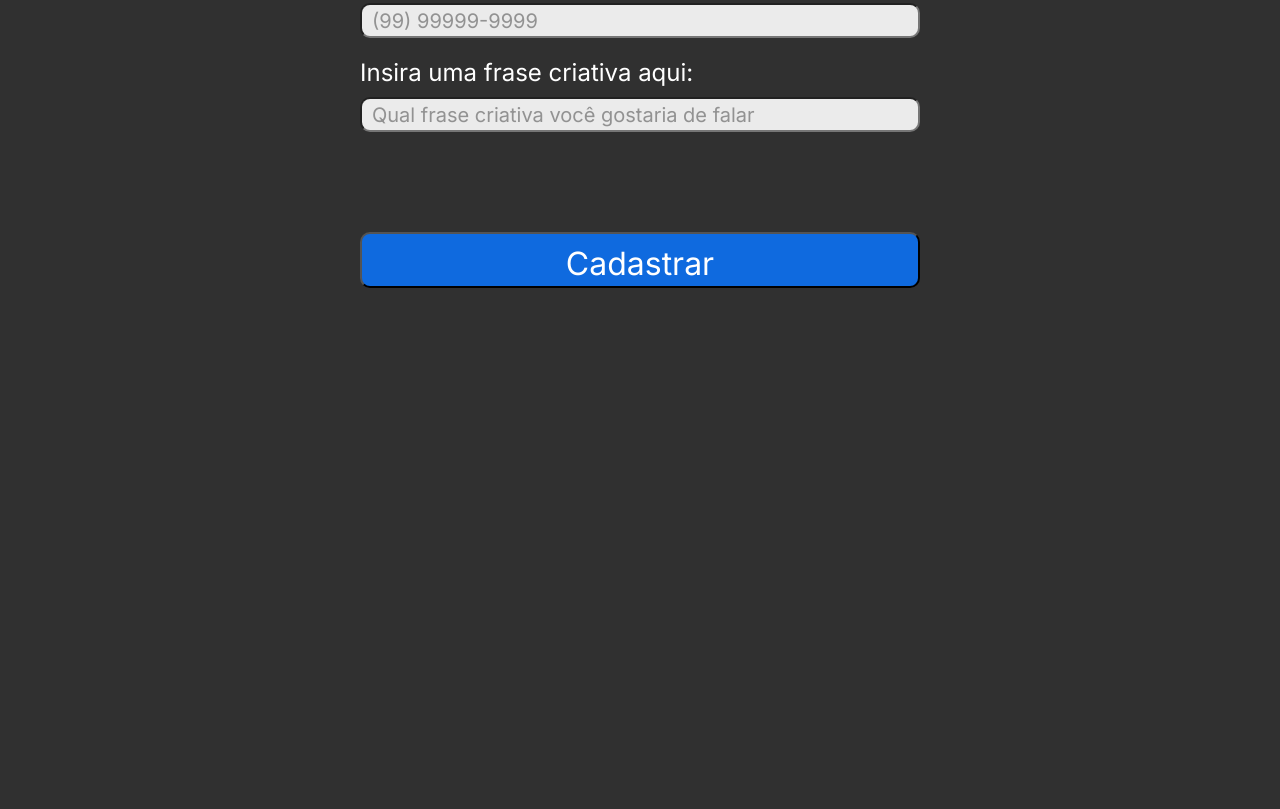
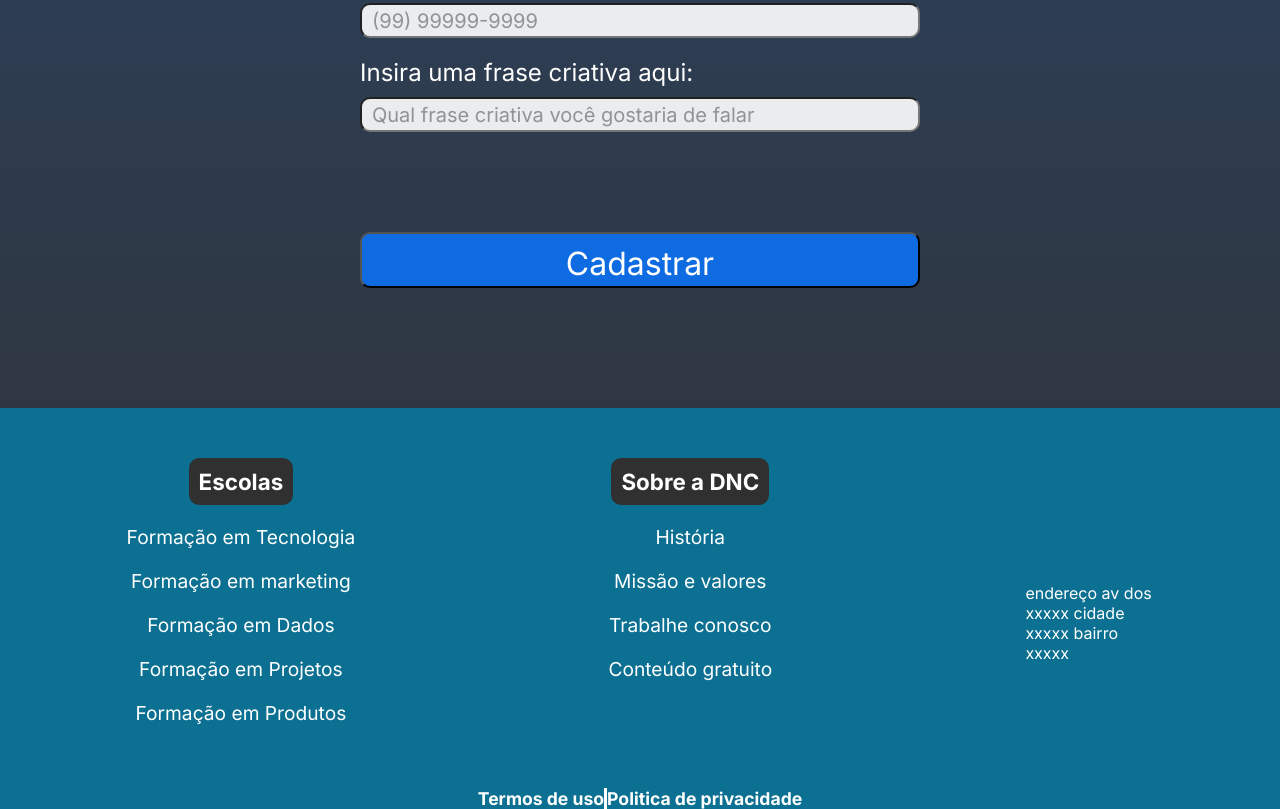
Before and after one commit to usrjair0/BootcampDNC, a plain HTML site: page index.html in a window 1280 px wide. Shown: the part 1127-1936 px from the top of the page. Before the commit the page ends 1535 px from the top, so only its background shows below. Drawn offline with Linux system fonts and the light colour scheme.

```diff
--- a/index.html
+++ b/index.html
@@ -72,5 +72,54 @@
         </form>
     </section>
 
+    <footer>
+        <div class="linha1">
+            <nav>
+                <h5>Escolas</h5>
+                <ul>
+                    <li>
+                        <a href="">Formação em Tecnologia</a>
+                    </li>
+                    <li>
+                        <a href="">Formação em marketing</a>
+                    </li>
+                    <li>
+                        <a href="">Formação em Dados</a>
+                    </li>
+                    <li>
+                        <a href="">Formação em Projetos</a>
+                    </li>
+                    <li>
+                        <a href="">Formação em Produtos</a>
+                    </li>
+                </ul>
+            </nav>
+            <nav>
+                <h5>Sobre a DNC</h5>
+                <ul>
+                    <li>
+                        <a href="">História</a>
+                    </li>
+                    <li>
+                        <a href="">Missão e valores</a>
+                    </li>
+                    <li>
+                        <a href="">Trabalhe conosco</a>
+                    </li>
+                    <li>
+                        <a href="">Conteúdo gratuito</a>
+                    </li>
+                </ul>
+            </nav>
+            <div id="endereco">
+                <p>endereço av dos xxxxx cidade xxxxx bairro xxxxx
+                </p>
+            </div>
+        </div>
+        <div class="linha2">
+            <a href="">Termos de uso</a>
+            <a href="">Politica de privacidade</a>
+        </div>
+    </footer>
 </body>
 </html>
--- a/style.css
+++ b/style.css
@@ -12,7 +12,7 @@
     font-family: 'Inter', sans-serif;
 }
 body {
-    background: linear-gradient(180deg, rgba(34, 112, 214, 0.5) 60%, rgba(12, 112, 242, 0) 24.84%), #303030;
+    background: linear-gradient(180deg, rgba(34, 112, 214, 0.5), rgba(12, 112, 242, 0) ), #303030;
     /*o primeiro valor define a direção do gradiente que  no caso é para baixo, o segundo valor
     define a cor que ele começa e a porcentagem define a área que essa cor ocupa,
     o terceiro valor define a cor que termina e a porcentagem a área que essa cor ocupa
@@ -56,7 +56,9 @@
 #menu a {
     margin-left: 35px;
 }
-
+#menu {
+    display: flex;
+}
 /*Seção principal do site*/
 section {
     display: flex;
@@ -136,3 +138,73 @@
     padding: 10px auto;
     cursor: pointer;
 }
+footer {
+    width: 100%;
+    background-color: var(--azul-dnc);
+    padding-top: 50px;
+}
+footer nav {
+    display: flex;
+    flex-direction: column;
+    align-items: center;
+    height: 330px;
+}
+
+footer .linha1 {
+    display: flex;
+    align-items: center;
+    justify-content: space-around;
+}
+footer ul {
+    list-style: none;
+}
+footer h5 {
+    text-align: center;
+    font-size: 1.4rem;
+    color: white;
+    background-color: var(--preto-dnc);
+    border-radius: 10px;
+    padding: 10px;
+}
+footer ul li {
+    text-align: center;
+    margin: 20px 0px;
+}
+footer ul li a {
+    color: white;
+    text-decoration: none;
+    font-size: 1.2rem;
+}
+footer ul li a:hover {
+    color: var(--cinza-hover);
+}
+#endereco {
+    color: white;
+    width: 10%;
+}
+footer .linha2 {
+    display: flex;
+    margin-bottom: 0;
+    justify-content: center;
+    text-decoration: none;
+}
+footer .linha2 a {
+    font-size: 1.1rem;
+    font-weight: 600;
+    color: white;
+    text-decoration: none;
+}
+footer .linha2 a:first-child {
+    border-right: 3px solid white;
+}
+footer .linha2 a:hover {
+    color: var(--cinza-hover);
+}
+@media screen and (max-width: 600px) {
+    #principal {
+        flex-direction: column;
+    }
+    #menu {
+        flex-direction: column;
+    }
+}
```
